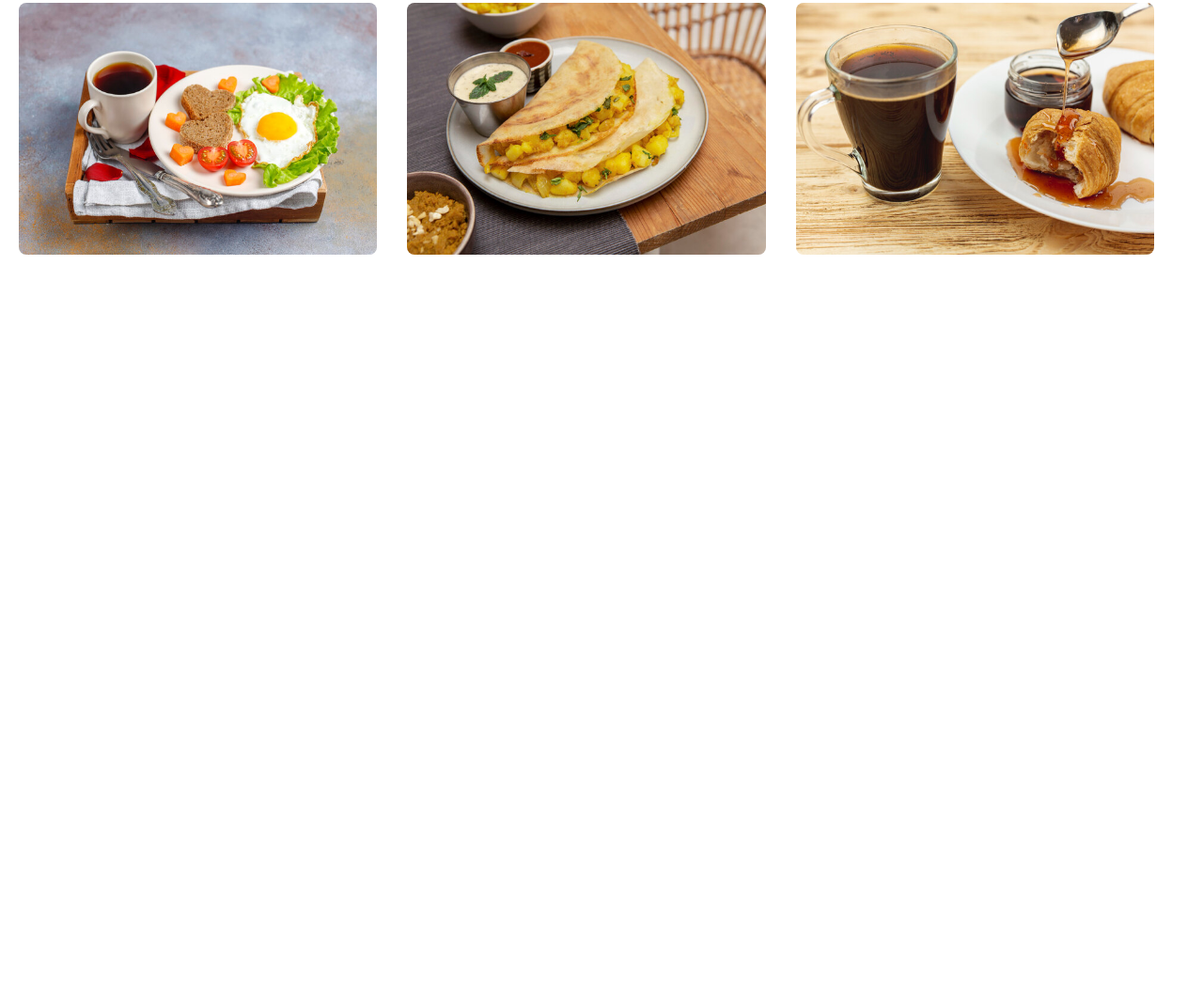
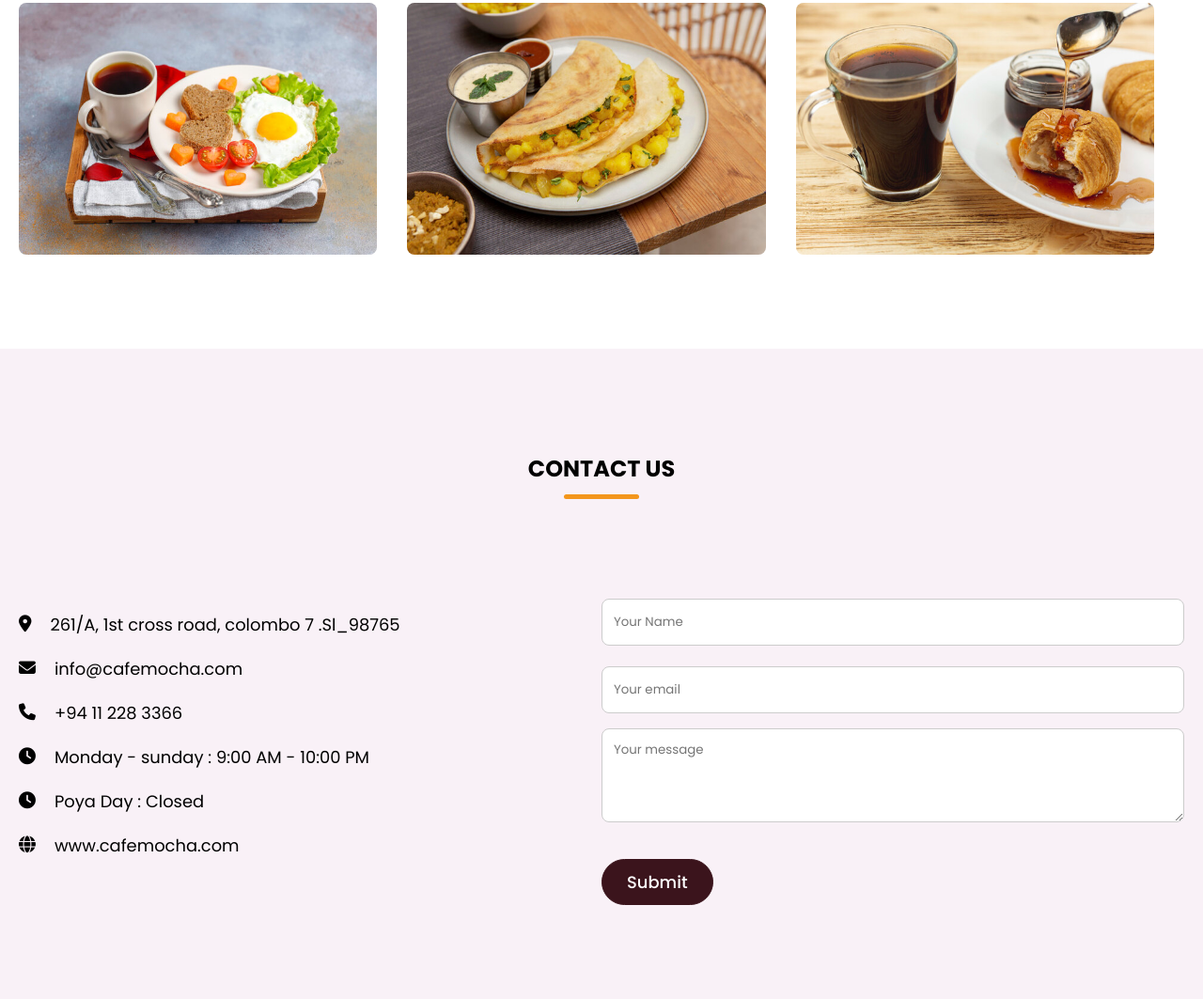
Before and after one commit to DinithChami/Coffee, a plain HTML site: page coffee.html in a window 1280 px wide. Shown: the part 4067-5130 px from the top of the page at 94% size. Before the commit the page ends 4438 px from the top, so only its background shows below. Drawn offline with nearby package versions, Linux system fonts and the light colour scheme; a web font is replaced by a local one.

Commit message:
contact us

```diff
--- a/coffee.html
+++ b/coffee.html
@@ -221,6 +221,46 @@
             </div>
         </section>
 
+        <!--contact section-->
+        <section class="contact-section">
+            <h2 class="section-title">Contact Us</h2>
+            <div class="section-content">
+                <ul class="contact-info-list">
+                    <li class="contact-info">
+                        <i class="fa-solid fa-location-dot"></i>
+                        <p>261/A, 1st cross road, colombo 7 .Sl_98765</p>
+                    </li>
+                    <li class="contact-info">
+                        <i class="fa-solid fa-envelope"></i>
+                        <p>info@cafemocha.com</p>
+                    </li>
+                    <li class="contact-info">
+                        <i class="fa-solid fa-phone"></i>
+                        <p>+94 11 228 3366</p>
+                    </li>
+                    <li class="contact-info">
+                        <i class="fa-solid fa-clock"></i>
+                        <p>Monday - sunday : 9:00 AM - 10:00 PM</p>
+                    </li>
+                    <li class="contact-info">
+                        <i class="fa-solid fa-clock"></i>
+                        <p> Poya Day : Closed</p>
+                    </li>
+                    <li class="contact-info">
+                        <i class="fa-solid fa-globe"></i>
+                        <p> www.cafemocha.com</p>
+                    </li>
+                </ul>
+
+                <form action="#" class="contact-form">
+                    <input type="text" placeholder="Your Name" class="form-input" required>
+                    <input type="email" placeholder="Your email" class="form-input" required>
+                    <textarea placeholder="Your message" class="form-input" required></textarea>
+                    <button class="submit-button"> Submit</button>
+                </form>
+            </div>
+        </section>
+
     </main>
 
     <!--Linking swiper script-->
--- a/style.css
+++ b/style.css
@@ -371,6 +371,73 @@ header .navbar {
     transform: scale(1.3);
 }
 
+/*contact us section styling*/
+.contact-section{
+    padding: 50px 0 100px;
+    background: var(--light-pink-color);
+}
+
+.contact-section .section-content{
+    display: flex;
+    gap: 48px;
+    align-items: flex-start;
+    justify-content: space-between;
+}
+
+.contact-section .contact-info-list .contact-info{
+    display: flex;
+    gap: 20px;
+    margin: 20px 0;
+    align-items: center;
+    font-size: var(--font-size-m);
+}
+
+.contact-section .contact-info-list .contact-info i {
+    font-size: var(--font-size-m);
+}
+
+.contact-section .contact-form .form-input {
+    width: 100%;
+    height: 50px;
+    padding: 0 12px;
+    outline: none;
+    margin-bottom: 16px;
+    background: var(--white-color);
+    border-radius: var(--border-radius-s);
+    border: 1px solid var(--medium-gray-color);
+}
+
+.contact-section .contact-form{
+    max-width: 50%;
+}
+
+.contact-section .contact-form .form-input:focus {
+    border-color:var(--secondary-color);
+}
+
+.contact-section .contact-form textarea.form-input  {
+    height: 100px;
+    padding: 12px;
+    resize: vertical;
+}
+
+.contact-section .contact-form .submit-button{
+    padding: 10px 26px;
+    margin-top: 10px;
+    color: var(--white-color);
+    font-size: var(--font-size-m);
+    font-weight: var(--font-weight-medium);
+    background: var(--primary-color);
+    border-radius: var(--border-radius-m);
+    border: 1px solid var(--primary-color) ;
+    transition: 0.3s ease;
+}
+
+.contact-section .contact-form .submit-button:hover {
+    background: transparent;
+    color: var(--primary-color);
+}
+
 /*Responsive media query code for max width 1024px*/
 @media  screen and (max-width: 1024px) {
     .menu-section .menu-list{
```
